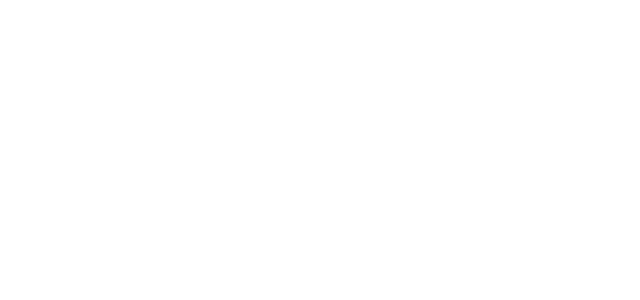
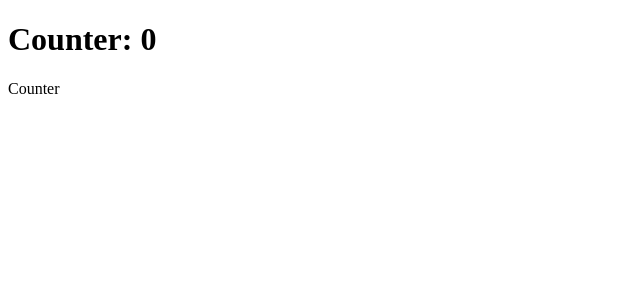
Before and after one commit to usmonovdev/redux-template, a React (Create React App) app: page / in a window 1280 px wide. Shown: the top 300 px of the page, without its empty margins (0-640 px from the left). Built offline with nearby package versions, Linux system fonts and the light colour scheme.

Commit message:
Files & Packages added

```diff
--- a/package.json
+++ b/package.json
@@ -8,6 +8,7 @@
     "@testing-library/user-event": "^13.5.0",
     "react": "^18.2.0",
     "react-dom": "^18.2.0",
+    "react-redux": "^8.0.5",
     "react-scripts": "5.0.1",
     "web-vitals": "^2.1.4"
   },
--- a/src/App.js
+++ b/src/App.js
@@ -1,6 +1,11 @@
+import Counter from "./components/Counter";
+
 function App() {
   return (
-    <></>
+    <div>
+      <h1>Counter: 0</h1>
+      <Counter />
+    </div>
   );
 }
 
--- /dev/null
+++ b/src/components/Counter.jsx
@@ -0,0 +1,7 @@
+import React from "react";
+
+function Counter() {
+  return <div>Counter</div>;
+}
+
+export default Counter;
```
Also changed, not shown: 1 other file (tests, documents, lock files or other folders).
